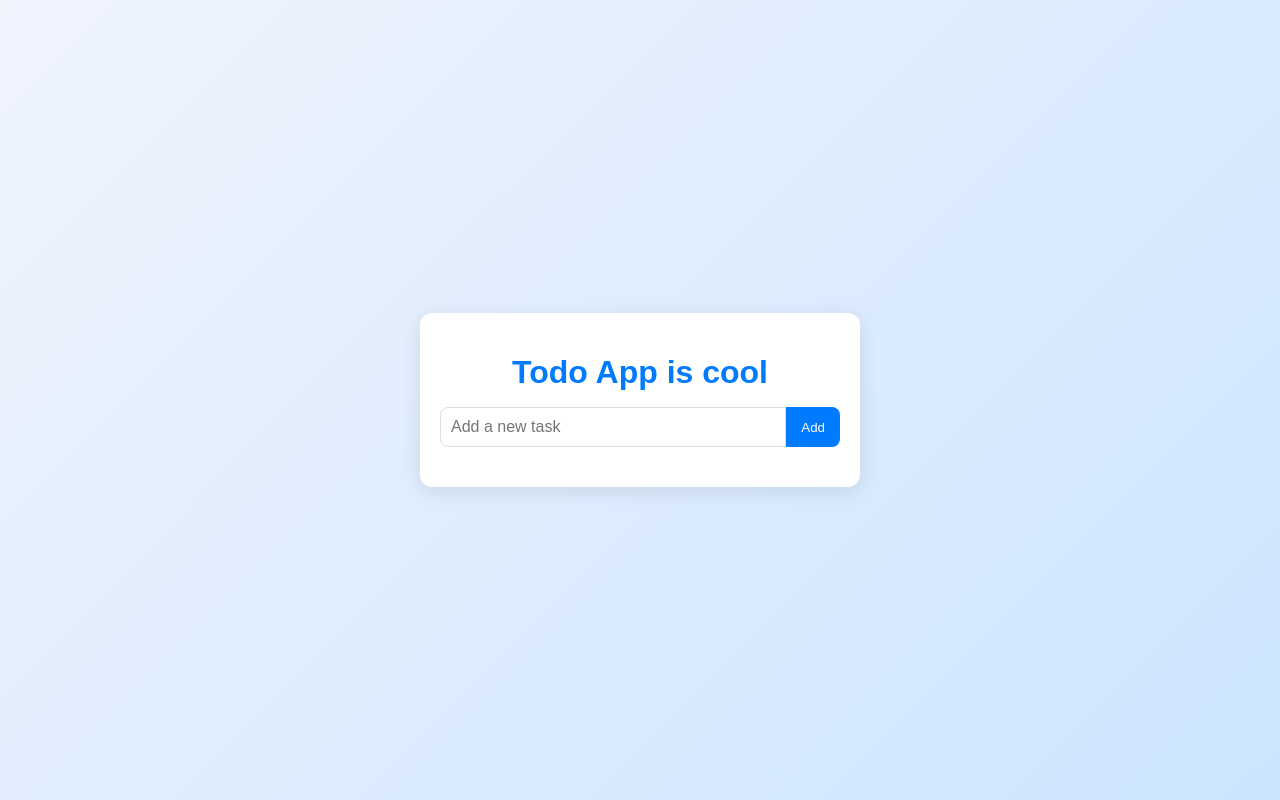
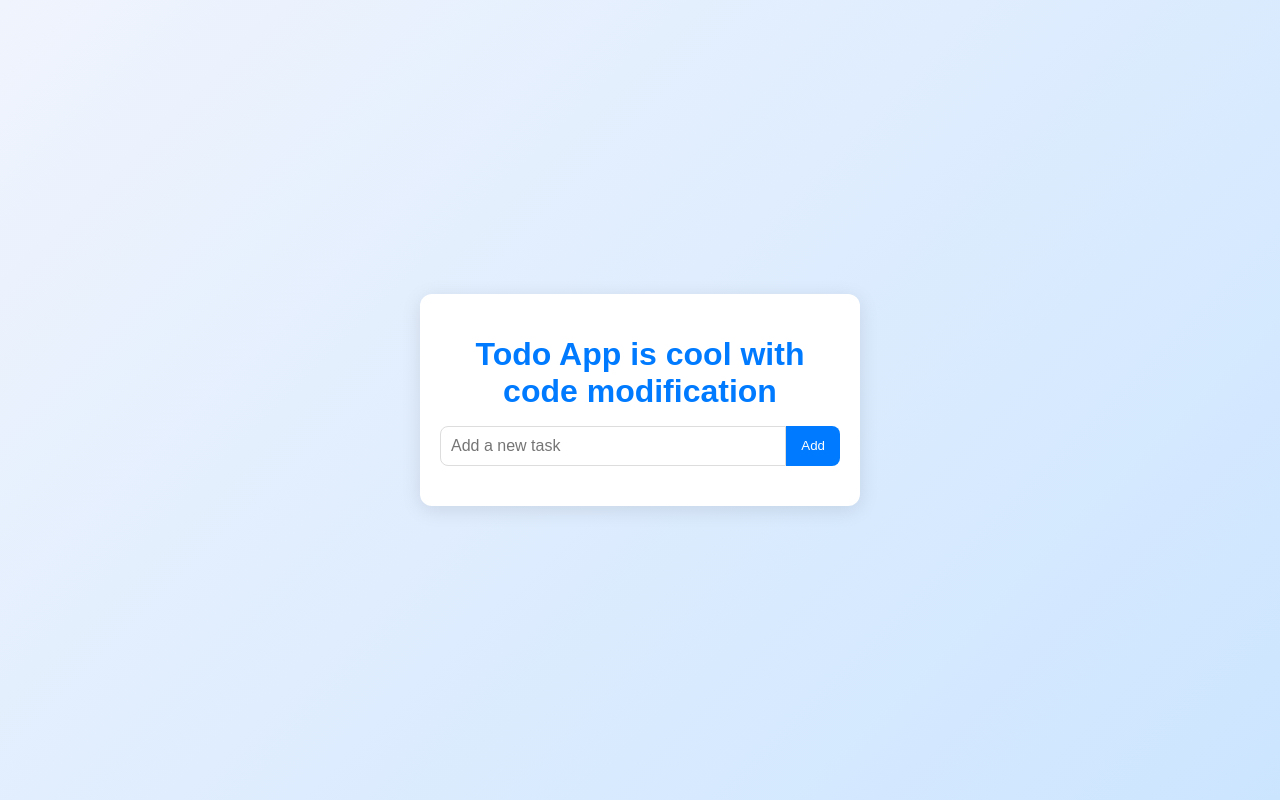
Before and after one commit to quentinvaucheremf/210-vaq, a plain HTML site: page src/frontend/index.html in a window 1280 px wide. Drawn offline with nearby package versions, Linux system fonts and the light colour scheme; no server answers.

Commit message:
codemodification

```diff
--- a/src/frontend/index.html
+++ b/src/frontend/index.html
@@ -10,7 +10,7 @@
 </head>
 <body>
   <div class="app-container">
-    <h1>Todo App is cool</h1>
+    <h1>Todo App is cool with code modification</h1>
     <form id="todo-form">
       <input type="text" id="todo-input" placeholder="Add a new task" required>
       <button type="submit">Add</button>
```
